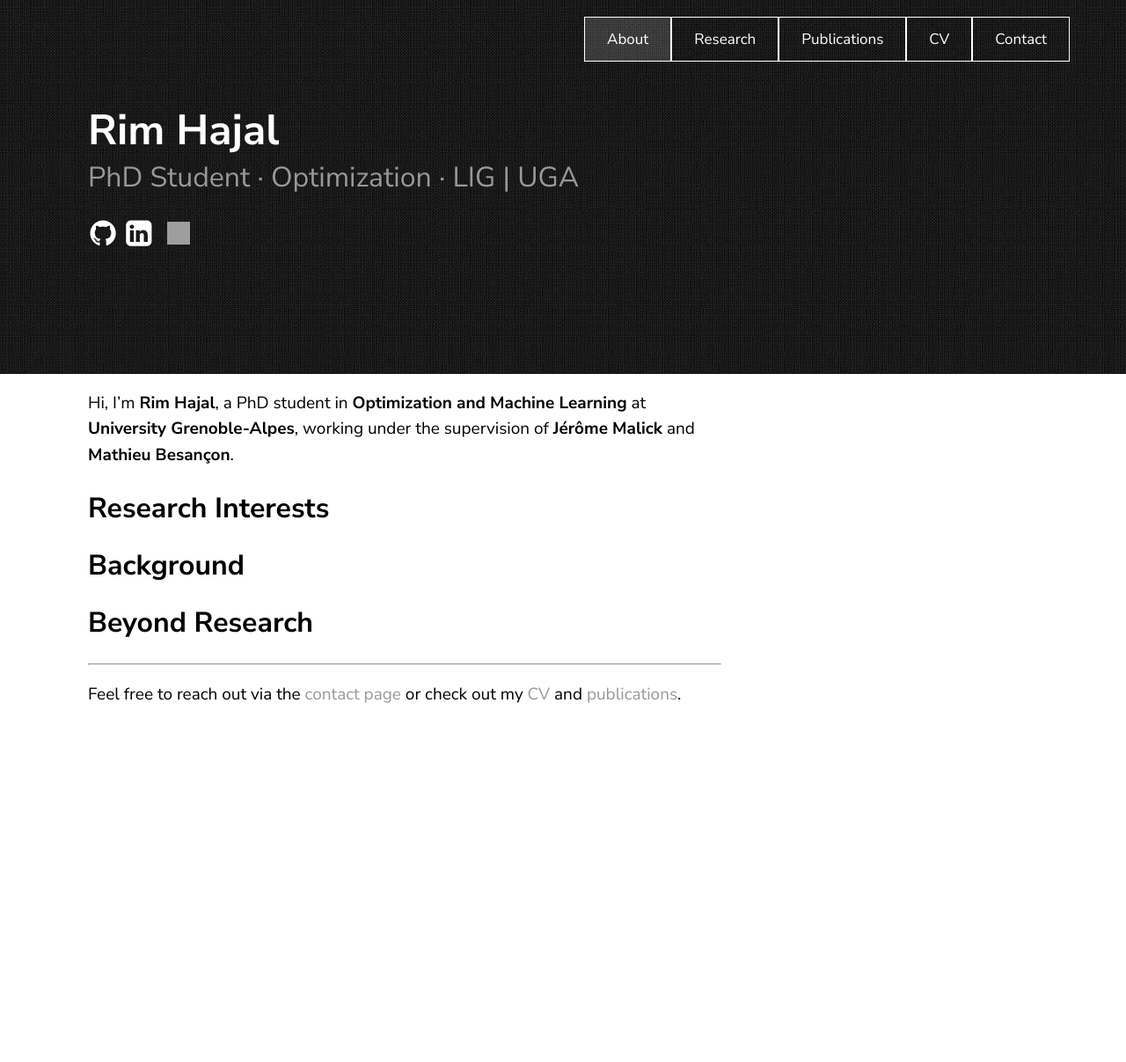
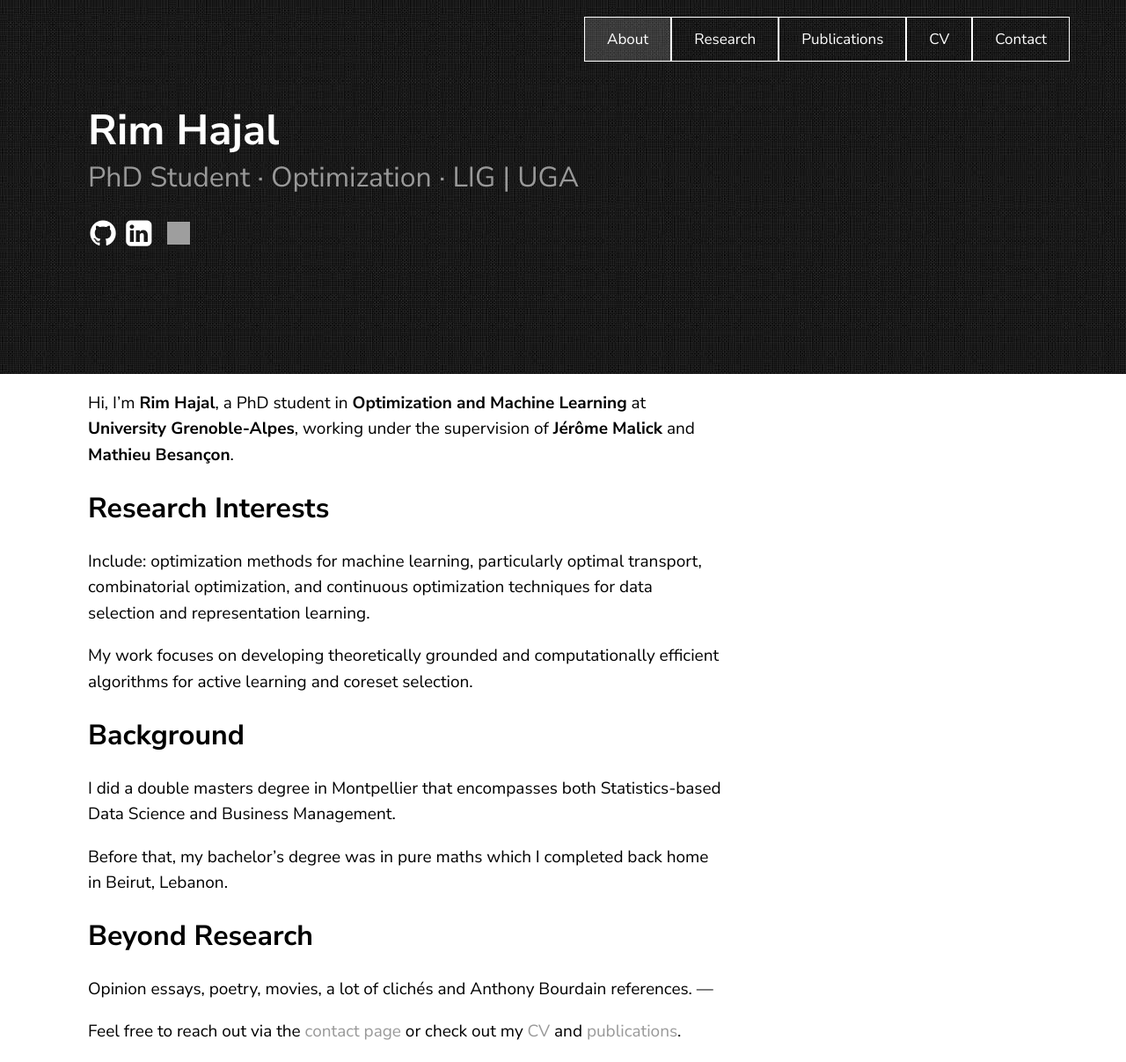
Before and after one commit to rimhajal/rimhajal.github.io, a Jekyll site: the page built from about.md, in a window 1280 px wide. Shown: the whole page at 88% size. Built offline with Jekyll 4.4.1, drawn with Linux system fonts in a browser that asks for light colours; before the commit the page ends 900 px from its top, so only the background shows below that; grey boxes are pictures that could not be loaded.

Commit message:
about+++

```diff
--- a/about.md
+++ b/about.md
@@ -7,13 +7,17 @@ permalink: /about/
 Hi, I'm **Rim Hajal**, a PhD student in **Optimization and Machine Learning** at **University Grenoble-Alpes**, working under the supervision of **Jérôme Malick** and **Mathieu Besançon**.
 
 ## Research Interests
+Include: optimization methods for machine learning, particularly optimal transport, combinatorial optimization, and continuous optimization techniques for data selection and representation learning.
 
+My work focuses on developing theoretically grounded and computationally efficient algorithms for active learning and coreset selection.
 
 ## Background
+I did a double masters degree in Montpellier that encompasses both Statistics-based Data Science and Business Management.
 
+Before that, my bachelor's degree was in pure maths which I completed back home in Beirut, Lebanon.
 
 ## Beyond Research
-
+Opinion essays, poetry, movies, a lot of clichés and Anthony Bourdain references.
 ---
 
 Feel free to reach out via the [contact page]({{ '/contact/' | relative_url }}) or check out my [CV]({{ '/cv/' | relative_url }}) and [publications]({{ '/publications/' | relative_url }}).
```
